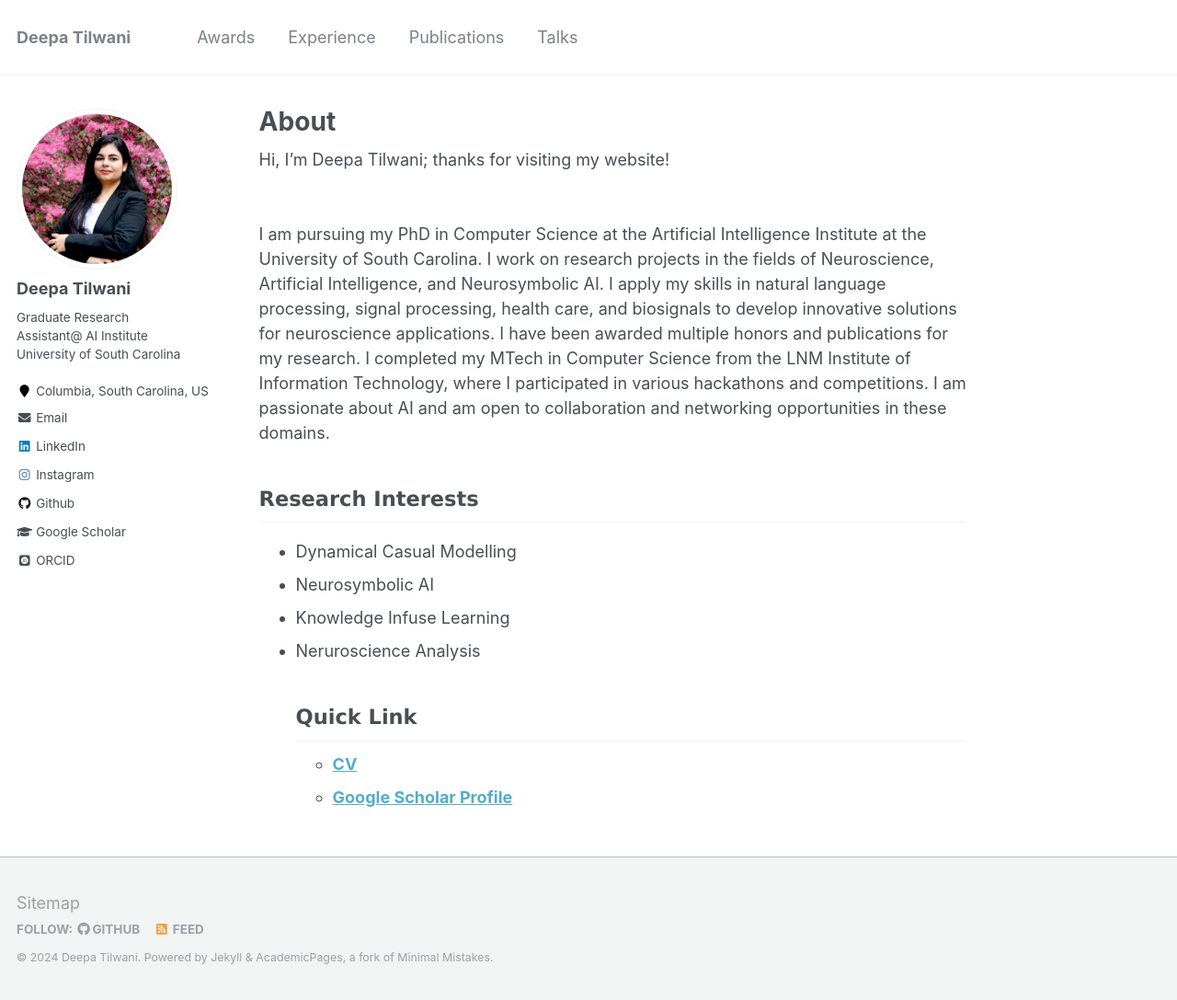
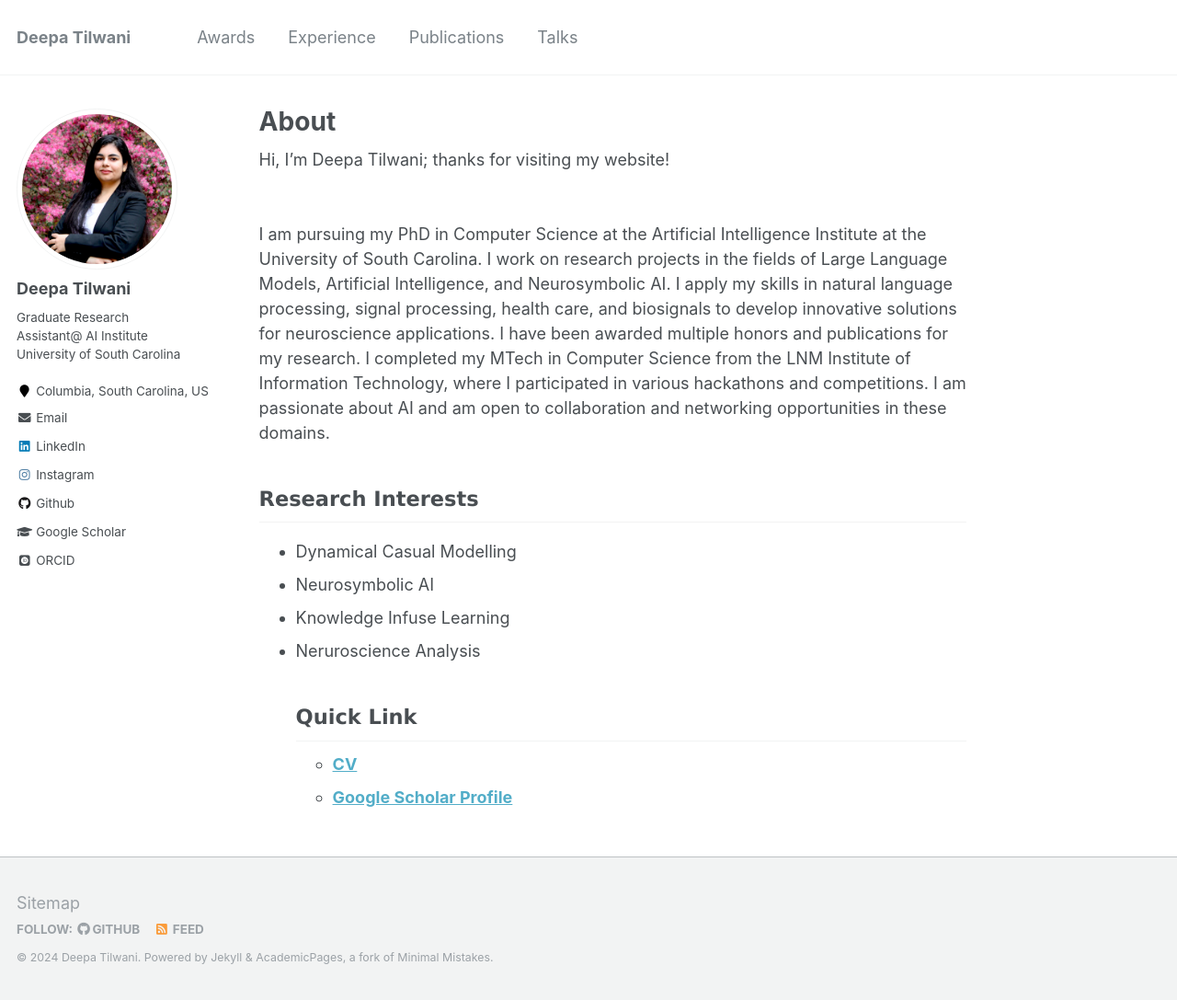
Before and after one commit to Deepa-Tilwani/deepa-tilwani.github.io, a Jekyll site: the page built from index.html, in a window 1280 px wide and 1087 px high. Shown: the whole window at 92% size. Built offline with Jekyll 4.4.1, drawn with Linux system fonts in a browser that asks for light colours; some web fonts are replaced.

Commit message:
Update index.html

```diff
--- a/index.html
+++ b/index.html
@@ -8,8 +8,11 @@
 
 
 								<br/>
-I am pursuing my PhD in Computer Science at the Artificial Intelligence Institute at the University of South Carolina. I work on research projects in the fields of Neuroscience, Artificial Intelligence, and Neurosymbolic AI. I apply my skills in natural language processing, signal processing, health care, and biosignals to develop innovative solutions for neuroscience applications.
-I have been awarded multiple honors and publications for my research. I completed my MTech in Computer Science from the LNM Institute of Information Technology, where I participated in various hackathons and competitions. I am passionate about AI and am open to collaboration and networking opportunities in these domains.	</p>
+I am pursuing my PhD in Computer Science at the Artificial Intelligence Institute at the University of South Carolina.
+								I work on research projects in the fields of Large Language Models, Artificial Intelligence, and Neurosymbolic AI.
+								I apply my skills in natural language processing, signal processing, health care, and biosignals to develop innovative solutions for neuroscience applications.
+I have been awarded multiple honors and publications for my research.
+								I completed my MTech in Computer Science from the LNM Institute of Information Technology, where I participated in various hackathons and competitions. I am passionate about AI and am open to collaboration and networking opportunities in these domains.	</p>
 
 
 <h2 style="font-family:verdana;"><b>Research Interests</b></h2>
```
